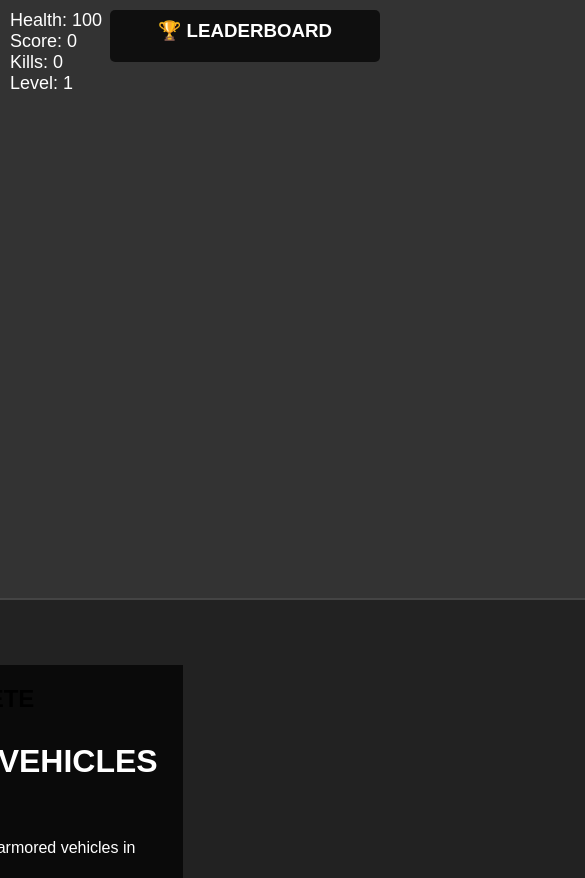
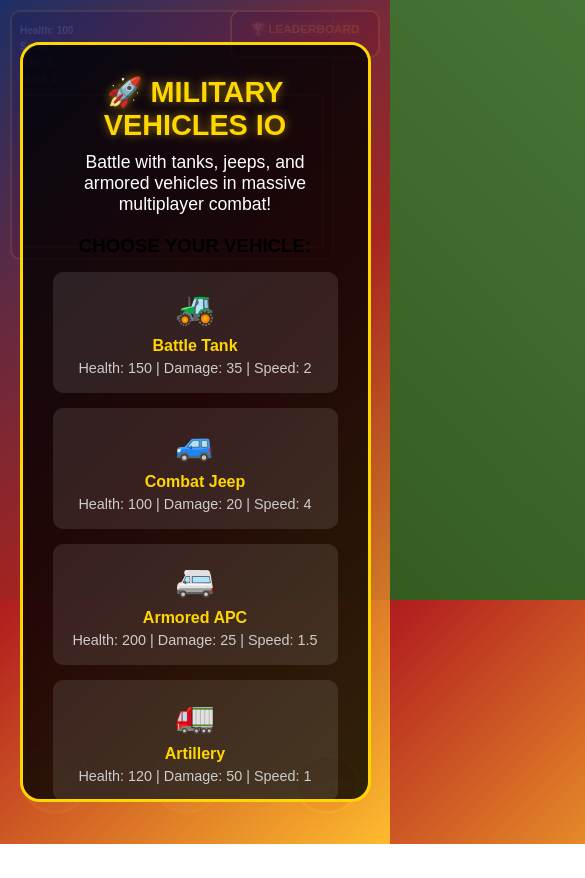
Before and after one commit to NeurobladeFX/tank-arena-server, a website: page tank-arena/public/index.html in a window 390 px wide. Shown: the top 878 px of the page, 585 px wide, since content can reach past the window. After the commit the page ends 844 px from the top, so only its background shows below. Drawn offline with nearby package versions, Linux system fonts and the light colour scheme; no server answers.

Commit message:
style.css

```diff
--- a/tank-arena/public/style.css
+++ b/tank-arena/public/style.css
@@ -1,92 +1,399 @@
-body {
+* {
     margin: 0;
     padding: 0;
-    overflow: hidden;
-    background-color: #222;
-    display: flex;
-    justify-content: center;
-    align-items: center;
-    height: 100vh;
-    font-family: Arial, sans-serif;
+    box-sizing: border-box;
 }
 
+body {
+    font-family: 'Arial', sans-serif;
+    background: linear-gradient(135deg, #1a2a6c, #b21f1f, #fdbb2d);
+    overflow: hidden;
+    touch-action: none;
+    user-select: none;
+}
+
+#gameContainer {
+    position: relative;
+    width: 100vw;
+    height: 100vh;
+}
+
+#gameCanvas {
+    position: absolute;
+    top: 0;
+    left: 0;
+    background: linear-gradient(45deg, #2d5016, #4a7c3a);
+}
+
+/* Game UI */
+#gameUI {
+    position: absolute;
+    top: 10px;
+    left: 10px;
+    color: white;
+    font-size: 14px;
+    z-index: 100;
+    background: rgba(0, 0, 0, 0.7);
+    padding: 10px;
+    border-radius: 10px;
+    border: 2px solid #ffd700;
+}
+
+#playerStats div {
+    margin: 5px 0;
+    font-weight: bold;
+    text-shadow: 2px 2px 4px rgba(0, 0, 0, 0.8);
+}
+
+#minimapContainer {
+    margin-top: 10px;
+}
+
+#minimap {
+    border: 2px solid #ffd700;
+    border-radius: 5px;
+    background: rgba(0, 0, 0, 0.5);
+}
+
+/* Leaderboard */
 #leaderboard {
     position: absolute;
     top: 10px;
     right: 10px;
-    background-color: rgba(0, 0, 0, 0.7);
+    background: rgba(0, 0, 0, 0.8);
     color: white;
-    padding: 10px;
-    border-radius: 5px;
-    width: 250px;
+    padding: 15px;
+    border-radius: 10px;
+    border: 2px solid #ffd700;
+    width: 280px;
+    max-height: 400px;
+    overflow-y: auto;
     z-index: 100;
 }
 
 #leaderboard h3 {
-    margin: 0 0 10px 0;
     text-align: center;
+    margin-bottom: 10px;
+    color: #ffd700;
+    text-shadow: 0 0 10px rgba(255, 215, 0, 0.5);
 }
 
 .leaderboard-entry {
     display: flex;
     justify-content: space-between;
+    padding: 5px;
+    margin: 2px 0;
+    border-radius: 5px;
+    background: rgba(255, 255, 255, 0.1);
+}
+
+.leaderboard-you {
+    background: linear-gradient(90deg, #4CAF50, #45a049);
+    font-weight: bold;
+    border: 1px solid #ffd700;
+}
+
+.leaderboard-rank {
+    font-weight: bold;
+    margin-right: 10px;
+}
+
+/* Mobile Controls */
+#mobileControls {
+    position: absolute;
+    bottom: 20px;
+    left: 0;
+    right: 0;
+    display: none;
+    justify-content: space-between;
+    padding: 0 20px;
+    z-index: 100;
+}
+
+.joystick {
+    width: 100px;
+    height: 100px;
+    background: rgba(255, 255, 255, 0.2);
+    border: 3px solid rgba(255, 215, 0, 0.8);
+    border-radius: 50%;
+    position: relative;
+}
+
+.joystick::after {
+    content: '';
+    position: absolute;
+    top: 50%;
+    left: 50%;
+    transform: translate(-50%, -50%);
+    width: 50px;
+    height: 50px;
+    background: rgba(255, 215, 0, 0.8);
+    border-radius: 50%;
+}
+
+#shootButton {
+    width: 80px;
+    height: 80px;
+    border-radius: 50%;
+    background: linear-gradient(45deg, #ff4444, #cc0000);
+    border: 3px solid #ffd700;
+    color: white;
+    font-size: 16px;
+    font-weight: bold;
+    align-self: center;
+    box-shadow: 0 0 20px rgba(255, 0, 0, 0.5);
+}
+
+/* Start Screen */
+#startScreen {
+    position: absolute;
+    top: 0;
+    left: 0;
+    width: 100%;
+    height: 100%;
+    background: linear-gradient(135deg, rgba(26, 42, 108, 0.9), rgba(178, 31, 31, 0.9), rgba(253, 187, 45, 0.9));
+    display: flex;
+    justify-content: center;
+    align-items: center;
+    z-index: 200;
+}
+
+#startContent {
+    background: rgba(0, 0, 0, 0.8);
+    padding: 30px;
+    border-radius: 20px;
+    border: 3px solid #ffd700;
+    text-align: center;
+    max-width: 90%;
+    max-height: 90%;
+    overflow-y: auto;
+}
+
+#startContent h1 {
+    color: #ffd700;
+    margin-bottom: 10px;
+    font-size: 2.5em;
+    text-shadow: 0 0 10px rgba(255, 215, 0, 0.5);
+}
+
+#startContent p {
+    color: white;
+    margin-bottom: 20px;
+    font-size: 1.1em;
+}
+
+/* Vehicle Selection */
+#vehicleSelection {
+    margin: 20px 0;
+}
+
+.vehicle-options {
+    display: grid;
+    grid-template-columns: repeat(auto-fit, minmax(200px, 1fr));
+    gap: 15px;
+    margin: 15px 0;
+}
+
+.vehicle-option {
+    background: rgba(255, 255, 255, 0.1);
+    padding: 15px;
+    border-radius: 10px;
+    border: 2px solid transparent;
+    cursor: pointer;
+    transition: all 0.3s ease;
+}
+
+.vehicle-option:hover, .vehicle-option.selected {
+    border-color: #ffd700;
+    background: rgba(255, 215, 0, 0.1);
+    transform: scale(1.05);
+}
+
+.vehicle-icon {
+    font-size: 2em;
+    margin-bottom: 10px;
+}
+
+.vehicle-name {
+    color: #ffd700;
+    font-weight: bold;
     margin-bottom: 5px;
 }
 
-.leaderboard-you {
-    color: #4CAF50;
-    font-weight: bold;
+.vehicle-stats {
+    color: #ccc;
+    font-size: 0.9em;
 }
 
-#gameCanvas {
-    background-color: #333;
-    border: 2px solid #444;
-}
-
-#gameUI {
-    position: absolute;
-    top: 10px;
-    left: 10px;
-    color: white;
-    font-size: 18px;
-    z-index: 100;
-}
-
-#startScreen {
-    position: absolute;
-    width: 100%;
-    height: 100%;
-    background-color: rgba(0, 0, 0, 0.7);
-    display: flex;
-    flex-direction: column;
-    justify-content: center;
-    align-items: center;
-    color: white;
-    z-index: 200;
-}
-
+/* Name Input */
 #nameInput {
     margin: 20px 0;
 }
 
 #playerNameInput {
-    padding: 8px;
+    padding: 12px;
     font-size: 16px;
-    border: none;
+    border: 2px solid #ffd700;
     border-radius: 5px;
+    background: rgba(255, 255, 255, 0.9);
+    color: #333;
+    text-align: center;
+    width: 250px;
+    max-width: 90%;
 }
 
+/* Buttons */
 button {
-    padding: 10px 20px;
+    padding: 15px 30px;
     font-size: 18px;
-    margin-top: 20px;
-    cursor: pointer;
-    background-color: #4CAF50;
+    background: linear-gradient(45deg, #4CAF50, #45a049);
     color: white;
     border: none;
-    border-radius: 5px;
+    border-radius: 25px;
+    cursor: pointer;
+    font-weight: bold;
+    margin: 10px;
+    transition: all 0.3s ease;
+    box-shadow: 0 4px 15px rgba(0, 0, 0, 0.3);
 }
 
 button:hover {
-    background-color: #45a049;
+    transform: scale(1.05);
+    box-shadow: 0 6px 20px rgba(0, 0, 0, 0.4);
 }
+
+#startButton {
+    background: linear-gradient(45deg, #ff6b6b, #ee5a24);
+    font-size: 20px;
+    padding: 18px 40px;
+}
+
+/* Controls Info */
+#controlsInfo {
+    margin-top: 20px;
+    padding: 15px;
+    background: rgba(255, 255, 255, 0.1);
+    border-radius: 10px;
+}
+
+#controlsInfo h4 {
+    color: #ffd700;
+    margin-bottom: 10px;
+}
+
+#controlsInfo p {
+    font-size: 0.9em;
+    margin: 5px 0;
+    color: #ccc;
+}
+
+/* Game Over Screen */
+#gameOverScreen {
+    position: absolute;
+    top: 0;
+    left: 0;
+    width: 100%;
+    height: 100%;
+    background: rgba(0, 0, 0, 0.9);
+    display: flex;
+    justify-content: center;
+    align-items: center;
+    z-index: 300;
+}
+
+#gameOverContent {
+    background: rgba(0, 0, 0, 0.8);
+    padding: 40px;
+    border-radius: 20px;
+    border: 3px solid #ffd700;
+    text-align: center;
+    color: white;
+}
+
+#gameOverContent h2 {
+    color: #ffd700;
+    margin-bottom: 20px;
+    font-size: 2.5em;
+}
+
+#finalStats {
+    margin: 20px 0;
+    font-size: 1.2em;
+}
+
+#finalStats div {
+    margin: 10px 0;
+}
+
+.hidden {
+    display: none !important;
+}
+
+/* Mobile Responsive */
+@media (max-width: 768px) {
+    #gameUI {
+        font-size: 12px;
+        padding: 8px;
+    }
+
+    #leaderboard {
+        width: 200px;
+        padding: 10px;
+        font-size: 12px;
+    }
+
+    #mobileControls {
+        display: flex;
+    }
+
+    .joystick {
+        width: 80px;
+        height: 80px;
+    }
+
+    .joystick::after {
+        width: 40px;
+        height: 40px;
+    }
+
+    #shootButton {
+        width: 70px;
+        height: 70px;
+        font-size: 14px;
+    }
+
+    #startContent h1 {
+        font-size: 1.8em;
+    }
+
+    .vehicle-options {
+        grid-template-columns: 1fr;
+    }
+}
+
+@media (max-width: 480px) {
+    #gameUI {
+        font-size: 10px;
+    }
+
+    #leaderboard {
+        width: 150px;
+        font-size: 10px;
+    }
+
+    .joystick {
+        width: 70px;
+        height: 70px;
+    }
+
+    .joystick::after {
+        width: 35px;
+        height: 35px;
+    }
+
+    #shootButton {
+        width: 60px;
+        height: 60px;
+        font-size: 12px;
+    }
+}
```
